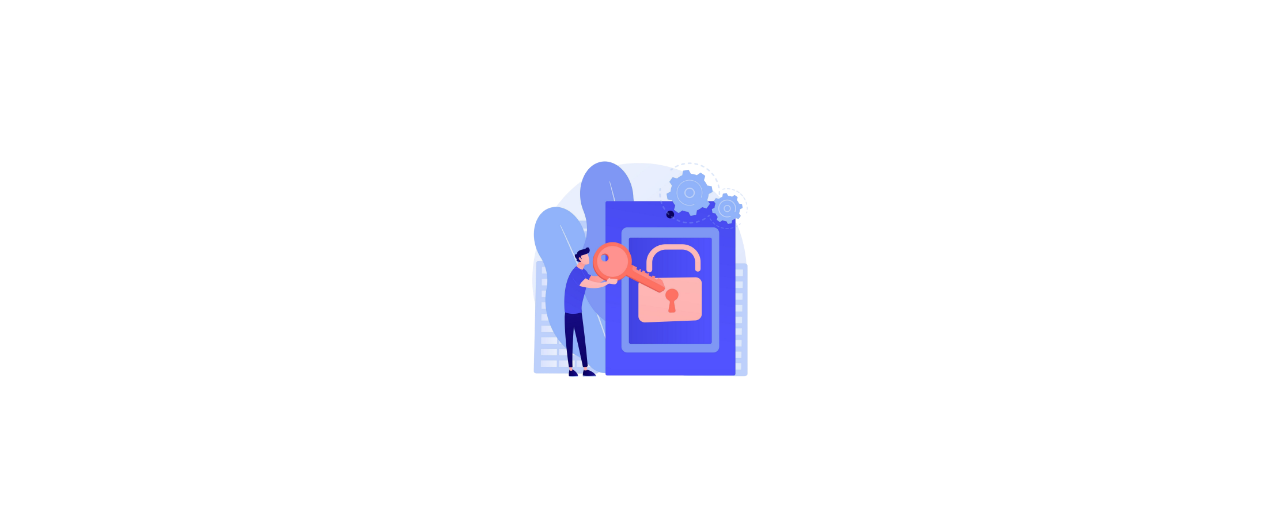
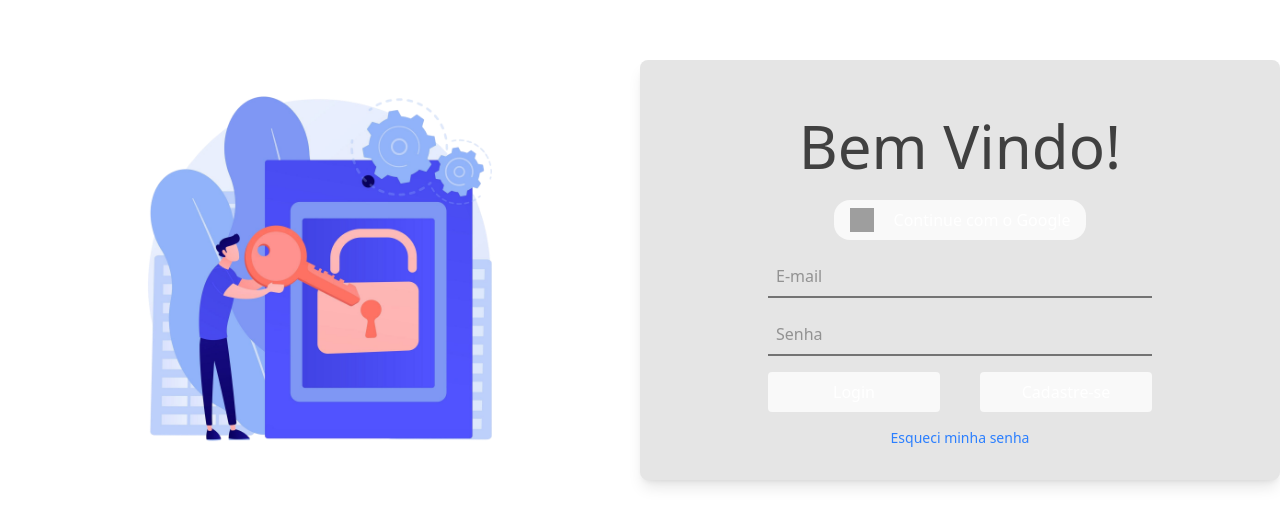
Before and after one commit to RafaelOuverney/to-do-list-Desafio-Nextage, a React (Vite) app: page / in a window 1280 px wide. Shown: the part 130-656 px from the top of the page. Built offline with nearby package versions, Linux system fonts and the light colour scheme; grey boxes are pictures that could not be loaded.

Commit message:
[FEAT] (Frontend) Tela login

```diff
--- a/src/frontend/screens/login.tsx
+++ b/src/frontend/screens/login.tsx
@@ -1,8 +1,51 @@
+import { useState } from "react";
+import Modal from "./modal";
+
 const Login = () => {
+    const [open, setOpen] = useState(false);
     return (
-        <div className="flex items-center justify-center min-h-screen">
+        <div className="flex flex-col lg:flex-row items-center justify-center min-h-screen sm:flex-col " >
             <div className="flex flex-col items-center justify-center w-1/2 h-1/2 p-8">
-                <img src="./src/assets/login-image.png" alt="Login Image" className="md:h-1/2 md:w-1/2 " />
+                <img src="./src/assets/login-image.png" alt="Login Image" className="min-w-60 lg:w-4/5 " />
+            </div>
+            <div className="flex flex-col items-center justify-center w-4/5 h-4/5 lg:w-1/2 lg:h-1/2  p-8 bg-neutral-200 rounded-lg shadow-lg">
+                <h1 className="p-6 text-neutral-700 text-6xl">Bem Vindo!</h1>
+                <button className="flex flex-row gap-5 mb-4 px-4 py-2 bg-neutral-900 text-white rounded-2xl hover:bg-blue-700 transition duration-200 " type="button">
+                    <img className="w-6 h-6" src="https://www.svgrepo.com/show/475656/google-color.svg" loading="lazy" alt="google logo" />
+                    Continue com o Google
+                </button>
+
+                <form className="flex flex-col w-full max-w-sm">
+                    <input
+                        type="email"
+                        className="focus:outline-none mb-4 p-2 border-b-2 border-neutral-500 text-neutral-700"
+                        placeholder="E-mail"
+                        about="Email input field for user login"
+                    />
+                    <input
+                        type="password"
+                        className="focus:outline-none mb-4 p-2 border-b-2 border-neutral-500 text-neutral-700"
+                        placeholder="Senha"
+                        about="Password input field for user login"
+                    />
+                    <div className="flex flex-col lg:flex-row w-full h-full items-center justify-around lg:gap-10 gap-2">
+                        <button
+                            type="submit"
+                            className="w-full px-4 py-2 bg-neutral-800 text-white rounded hover:bg-neutral-600 transition duration-200"
+                        >
+                            Login
+                        </button>
+                        <button
+                            className="w-full px-4 py-2 bg-neutral-800 text-white rounded hover:bg-neutral-600 transition duration-200"
+                        >
+                            Cadastre-se
+                        </button>
+                    </div>
+                </form>
+                <line />
+                <a href="#" className="mt-4 text-sm text-blue-500 hover:underline" onClick={() => setOpen(true)}>
+                    Esqueci minha senha</a>
+                <Modal open={open} onClose={() => setOpen(false)} />
             </div>
         </div>
     );
--- /dev/null
+++ b/src/frontend/screens/modal.tsx
@@ -0,0 +1,58 @@
+import React, { useState } from 'react';
+
+interface ModalProps {
+    open: boolean;
+    onClose: () => void;
+}
+
+export default function Modal({ open, onClose }: ModalProps) {
+    const [email, setEmail] = useState('');
+
+    if (!open) return null;
+    return (
+        <div
+            className="fixed inset-0 flex items-center justify-center bg-neutral-800/20 bg-opacity-5 bg-blend-overlay z-50"
+            onClick={onClose}
+        >
+            <div
+                className="bg-white rounded-lg shadow-lg p-6 relative w-full max-w-sm"
+                onClick={e => e.stopPropagation()}
+            >
+                <button
+                    onClick={onClose}
+                    className="bg-white absolute top-1 right-5 text-neutral-400 hover:text-red-500 transition duration-200 text-2xl font-bold rounded-full p-1"
+                >
+                    &times;
+                </button>
+                <h2 className="text-lg font-semibold mb-4 text-neutral-700 start-0">Redefinir senha</h2>
+                <p className="text-sm text-neutral-600 mb-4">
+                    Digite seu e-mail para receber um link de redefinição de senha.</p>
+                <form
+                    className="flex flex-col gap-4"
+                    onSubmit={e => {
+                        e.preventDefault();
+                        // Aqui você pode adicionar a lógica para enviar o e-mail
+                        alert(`E-mail de redefinição enviado para: ${email}`);
+                        setEmail('');
+                        onClose();
+                    }}
+                >
+                    <input
+                        type="email"
+                        className="p-2 border-b-2 border-neutral-500 text-neutral-700 focus:outline-none"
+                        placeholder="Digite seu e-mail"
+                        value={email}
+                        onChange={e => setEmail(e.target.value)}
+                        required
+                    />
+                    <button
+                        type="submit"
+                        className="px-4 py-2 bg-neutral-800 text-white rounded hover:bg-neutral-600 transition duration-200"
+                    >
+                        Enviar redefinição
+                    </button>
+                </form>
+            </div>
+        </div>
+    );
+}
--- a/src/index.css
+++ b/src/index.css
@@ -1,4 +1,5 @@
 @import 'tailwindcss';
+
 
 :root {
   font-family: system-ui, Avenir, Helvetica, Arial, sans-serif;
@@ -15,46 +16,7 @@
   -moz-osx-font-smoothing: grayscale;
 }
 
-a {
-  font-weight: 500;
-  color: #646cff;
-  text-decoration: inherit;
-}
-a:hover {
-  color: #535bf2;
-}
 
-body {
-  margin: 0;
-  display: flex;
-  place-items: center;
-  min-width: 320px;
-  min-height: 100vh;
-}
-
-h1 {
-  font-size: 3.2em;
-  line-height: 1.1;
-}
-
-button {
-  border-radius: 8px;
-  border: 1px solid transparent;
-  padding: 0.6em 1.2em;
-  font-size: 1em;
-  font-weight: 500;
-  font-family: inherit;
-  background-color: #1a1a1a;
-  cursor: pointer;
-  transition: border-color 0.25s;
-}
-button:hover {
-  border-color: #646cff;
-}
-button:focus,
-button:focus-visible {
-  outline: 4px auto -webkit-focus-ring-color;
-}
 
 @media (prefers-color-scheme: light) {
   :root {
```
